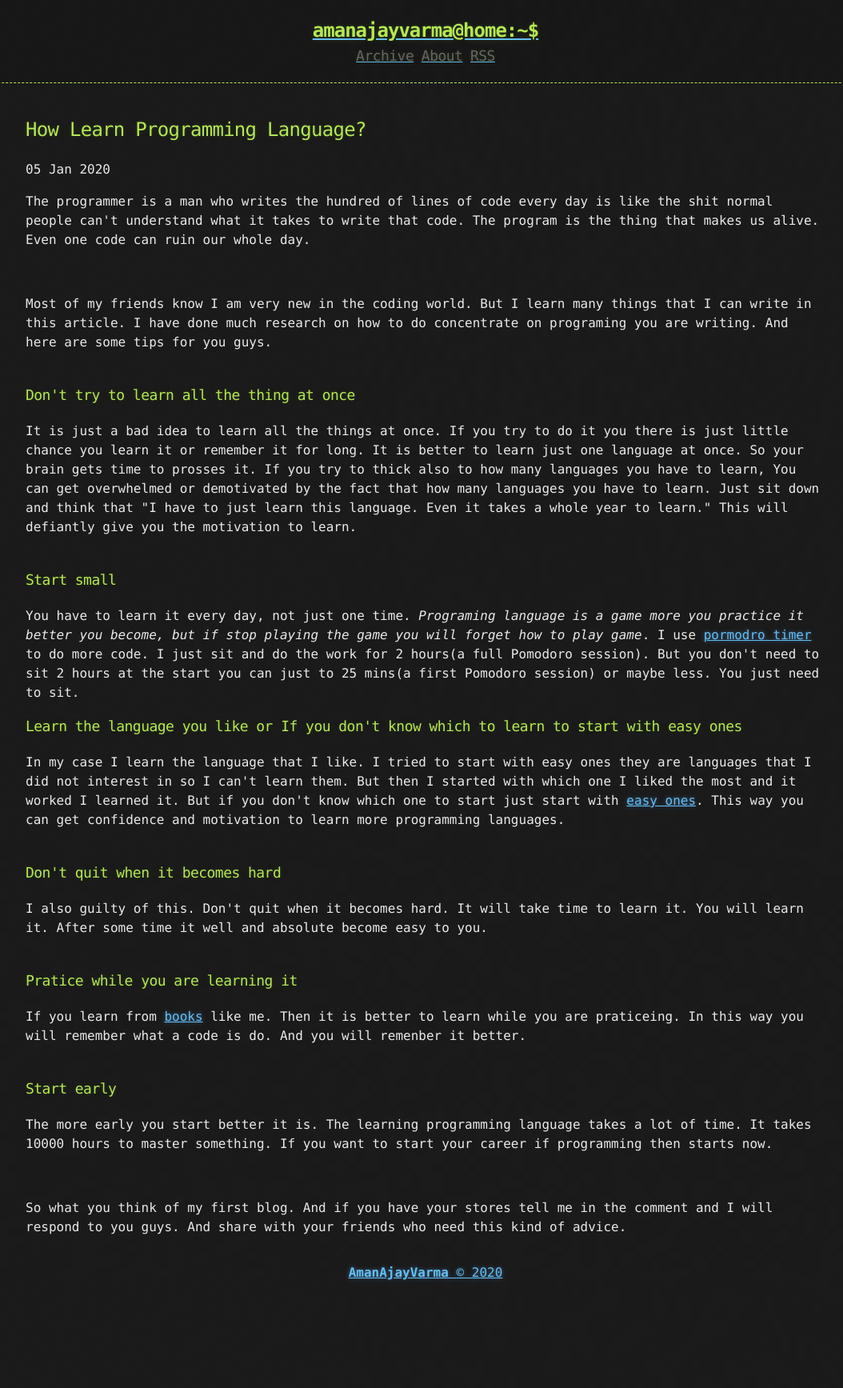
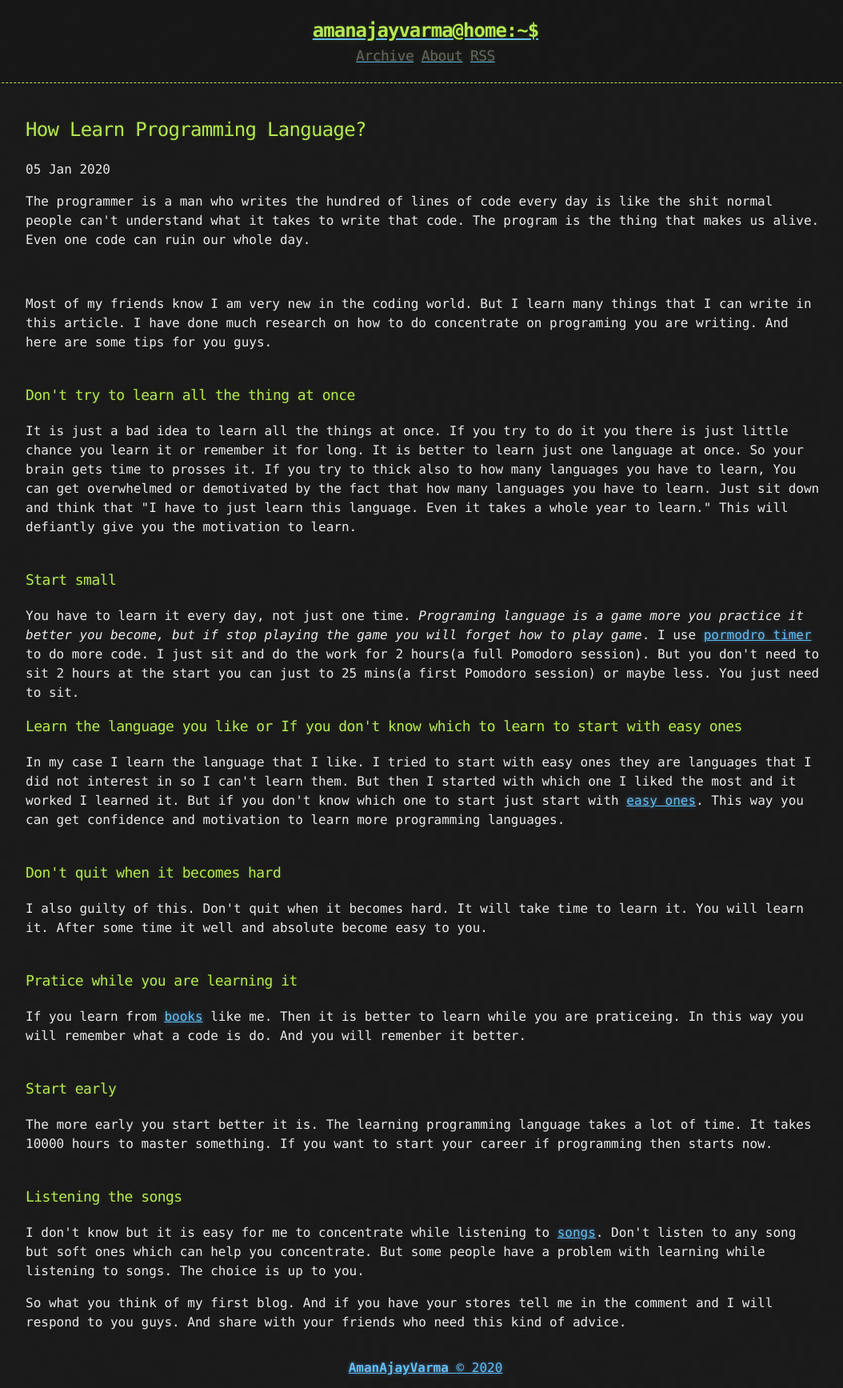
Before and after one commit to tocttou/hacker-blog, a Jekyll site: the page _posts/2020-01-05-How-learn-programming-language?.html, which Jekyll copies as it is, in a window 1280 px wide. Shown: the whole page at 80% size, without its empty margins (108-1162 px from the left). Built offline with Jekyll 4.4.1, drawn with Linux system fonts in a browser that asks for light colours; comment, search, counter and statistics services are not loaded; before the commit the page ends 1616 px from its top, so only the background shows below that.

Commit message:
Update 2020-01-05-How-learn-programming-language?.html

```diff
--- a/_posts/2020-01-05-How-learn-programming-language?.html
+++ b/_posts/2020-01-05-How-learn-programming-language?.html
@@ -20,4 +20,7 @@
 <h3>Start early</h3>
 <p>The more early you start better it is. The learning programming language takes a lot of time. It takes 10000 hours to master something. If you want to start your career if programming then starts now.</p><br/>
 
+<h3>Listening the songs</h3>
+I don't know but it is easy for me to concentrate while listening to <a href="https://open.spotify.com/playlist/6xBbRFeTkbHhrmIAGLoqLx?si=xtweXIWmQLK_8UgAPEjbfg" target="_blank">songs</a>. Don't listen to any song but soft ones which can help you concentrate. But some people have a problem with learning while listening to songs. The choice is up to you.
+
 <p>So what you think of my first blog. And if you have your stores tell me in the comment and I will respond to you guys. And share with your friends who need this kind of advice.</p>
```
